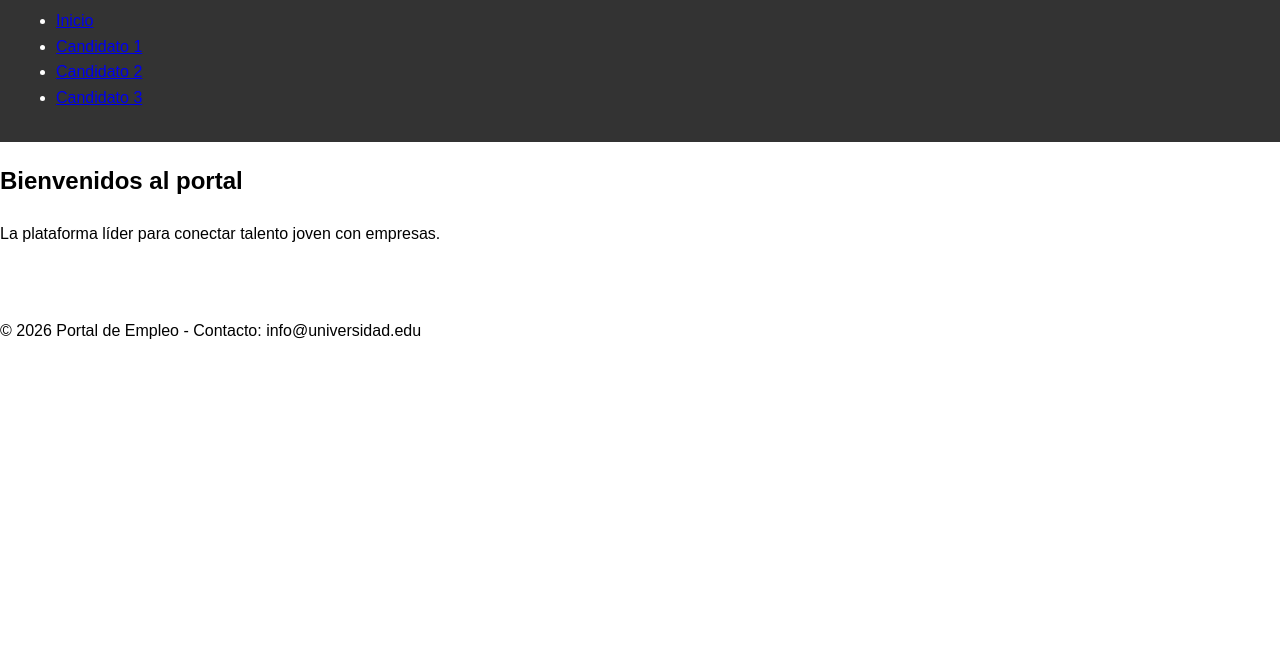
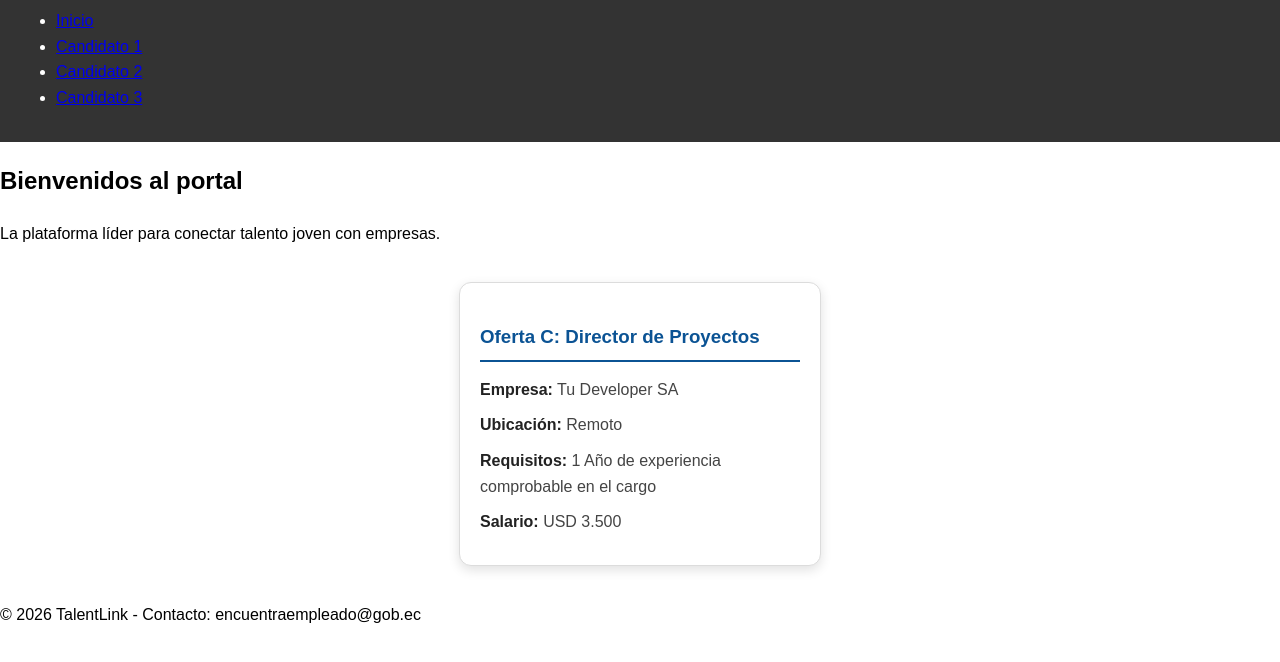
Before and after one commit to CesarGualpa/ExamenFinal_GIT, a plain HTML site: page index.html in a window 1280 px wide. Shown: the part 102-764 px from the top of the page. Drawn offline with Linux system fonts and the light colour scheme.

Commit message:
JC feat: inclusion de oferta laboral C y estilos

```diff
--- a/css/styles.css
+++ b/css/styles.css
@@ -13,14 +13,42 @@ header {
 }
 
 /* AQUÍ: Cada estudiante debe agregar sus estilos para su tarjeta y cambios de color global */
-#contenedor-destacados {
+#destacados-container {
     display: flex;
     gap: 20px;
     padding: 20px;
+    justify-content: center;
+    flex-wrap: wrap;
 }
 
 .card {
-    border: 1px solid #ccc;
-    padding: 10px;
-    border-radius: 5px;
+    width: 320px;
+    background-color: #ffffff;
+    border: 1px solid #dcdcdc;
+    border-radius: 12px;
+    padding: 20px;
+    box-shadow: 0 4px 12px rgba(0, 0, 0, 0.12);
+    transition: transform 0.3s ease, box-shadow 0.3s ease;
 }
+
+.card:hover {
+    transform: translateY(-6px);
+    box-shadow: 0 8px 18px rgba(0, 0, 0, 0.18);
+}
+
+.card h3 {
+    color: #0b5394;
+    margin-bottom: 15px;
+    border-bottom: 2px solid #0b5394;
+    padding-bottom: 8px;
+}
+
+.card p {
+    margin: 10px 0;
+    line-height: 1.6;
+    color: #444;
+}
+
+.card strong {
+    color: #222;
+}
--- a/index.html
+++ b/index.html
@@ -23,13 +23,20 @@
         <h2>Bienvenidos al portal</h2>
         <p>La plataforma líder para conectar talento joven con empresas.</p>
 
-        <div id="contenedor-destacados">
+        <div id="destacados-container">
             <!-- AQUÍ: Cada estudiante debe insertar su tarjeta de oferta laboral -->
+            <article class="card">
+                <h3>Oferta C: Director de Proyectos</h3>
+                <p><strong>Empresa:</strong> Tu Developer SA</p>
+                <p><strong>Ubicación:</strong> Remoto</p>
+                <p><strong>Requisitos:</strong> 1 Año de experiencia comprobable en el cargo</p>
+                <p><strong>Salario:</strong> USD 3.500</p>
+            </article>
         </div>
     </main>
 
     <footer>
-        <p>© 2026 Portal de Empleo - Contacto: info@universidad.edu</p>
+        <p>© 2026 TalentLink - Contacto: encuentraempleado@gob.ec</p>
     </footer>
 </body>
 </html>
```
